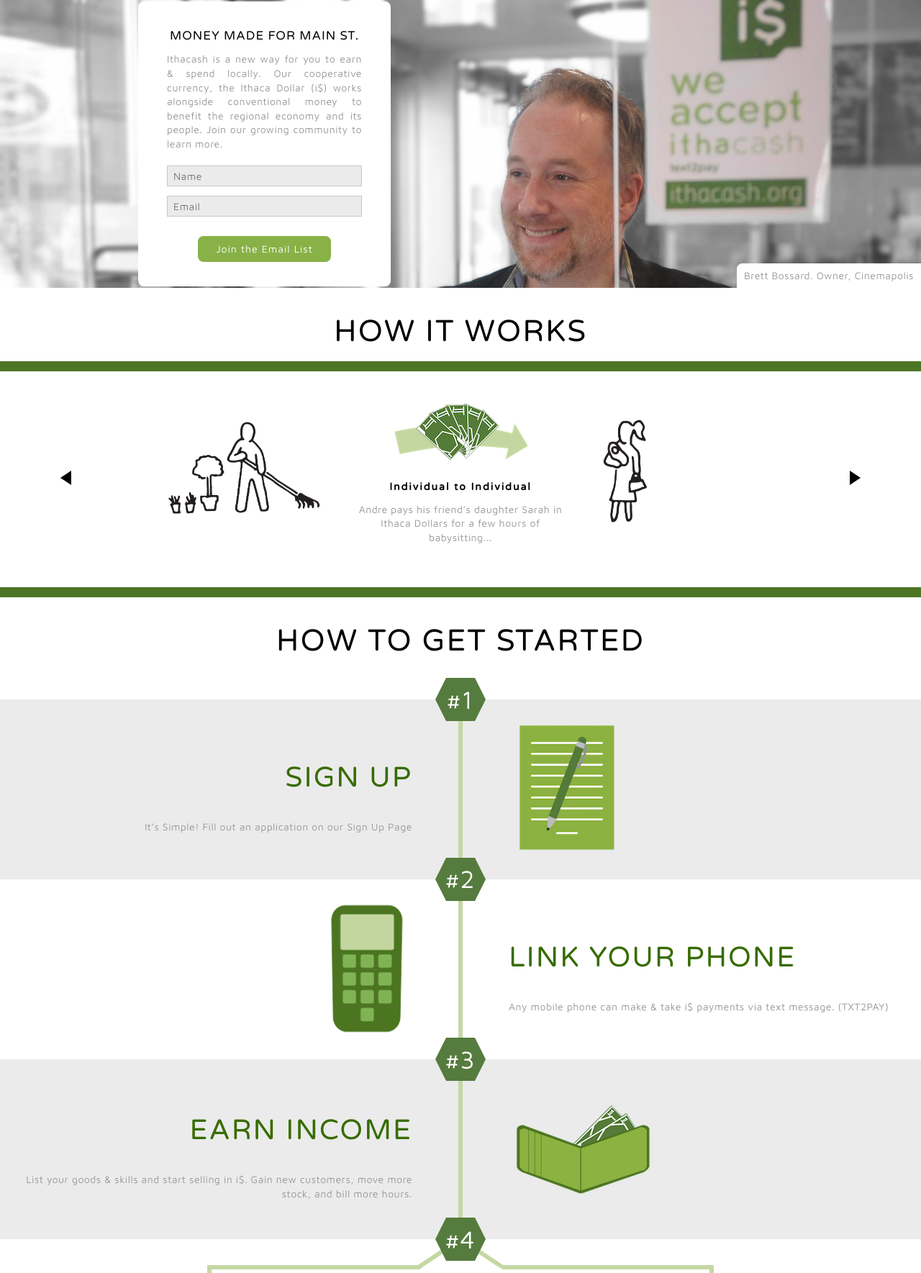
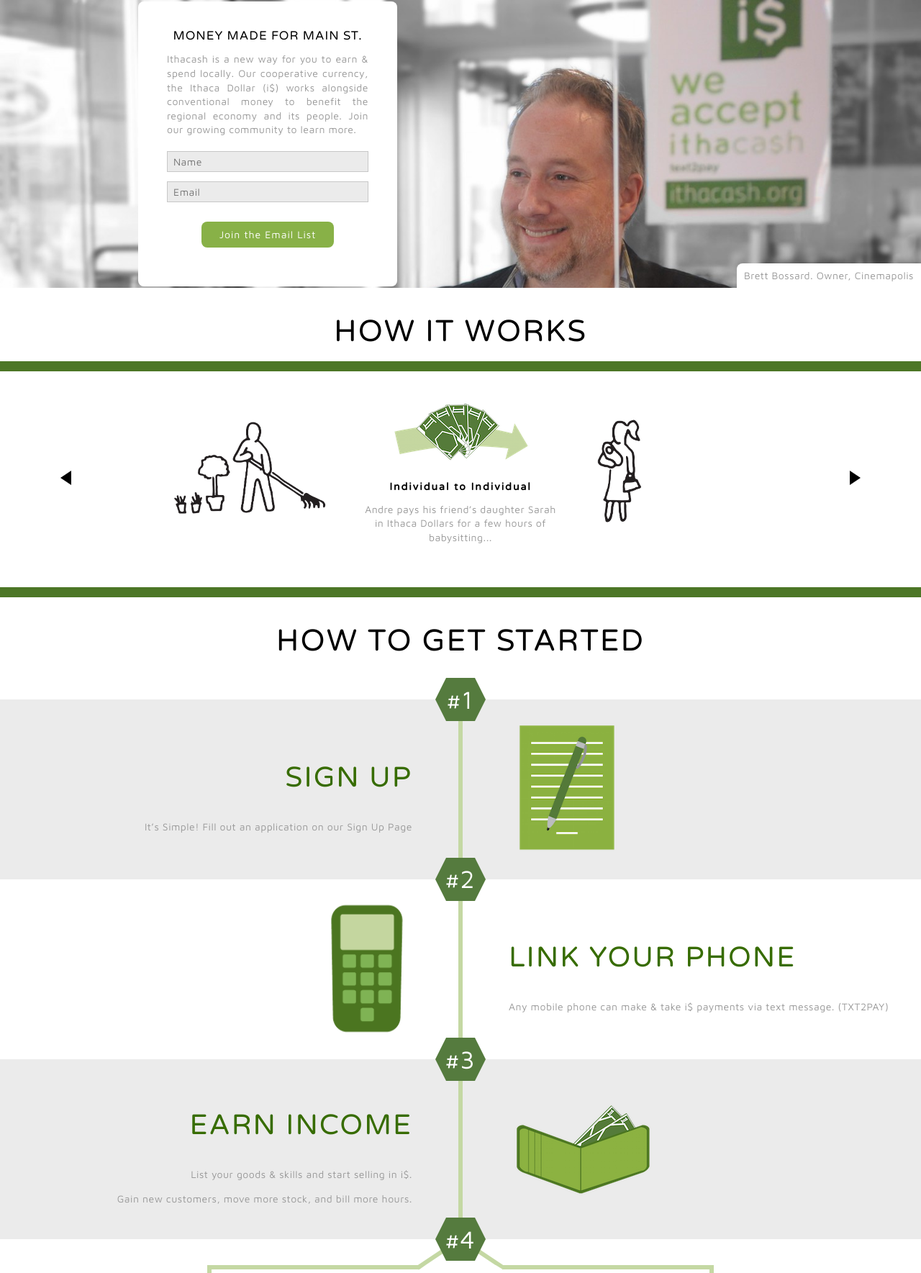
Before and after one commit to patientdev/ithacash, a PHP site: page / in a window 1280 px wide. Shown: the part 187-1956 px from the top of the page at 72% size. Run offline with PHP 8.4, Linux system fonts and the light colour scheme; some libraries are stand-ins or nearby versions.

Commit message:
Give .panel padding to handle cut-off images

```diff
--- a/css/ithacash.css
+++ b/css/ithacash.css
@@ -171,7 +171,7 @@ h1 img {
 
 #email-list-box {
 	position: absolute;
-	width: 351px; height: 396px;
+	width: 360px; height: 396px;
 	top: 50%; left: 15%;
 	margin-top: -198px;
 	background-color: white;
@@ -267,6 +267,7 @@ h1 img {
 	right: 0;
 	-webkit-transition: right .75s ease-out, left .75s ease-out;
 	transition: right .75s ease-out, left .75s ease-out;
+	padding: 0 20px;
 }
 
 .panel img {
--- a/index.php
+++ b/index.php
@@ -107,7 +107,7 @@ include $_SERVER["DOCUMENT_ROOT"] . "/includes/header.php"; ?>
 
 				<div class="center">
 					<h3>Business to Nonprofit</h3>
-					<p>Al might be a gruff guy, but he&rsquo;s got a big heart for the local animal shelter. His donation of Ithaca Dollars is tax deductible, as usual.</p>
+					<p>Al has a big heart for the local animal shelter. His donation of Ithaca Dollars is tax deductible, as usual.</p>
 				</div>
 			</div>
 
@@ -223,7 +223,8 @@ include $_SERVER["DOCUMENT_ROOT"] . "/includes/header.php"; ?>
 			</svg>
 			<div class="left">
 				<h3>Earn Income</h3>
-				<p>List your goods &amp; skills and start selling in i$. Gain new customers, move more stock, and bill more hours.</p>
+				<p>List your goods &amp; skills and start selling in i$.</p>
+				<p>Gain new customers, move more stock, and bill more hours.</p>
 			</div>
 			<div class="right">
 				<img src="/img/howtogetstarted-wallet.png">
--- a/js/ithacash.js
+++ b/js/ithacash.js
@@ -50,7 +50,7 @@ $(function() {
 	$('#panels').slick({
 		  infinite: true,
 		  autoplay: true,
-		  autplaySpeed: 5000,
+		  autplaySpeed: 10000,
 		  prevArrow: $('#left-arrow button'),
 		  nextArrow: $('#right-arrow button')
 	});
```
Also changed, not shown: 1 other file.
